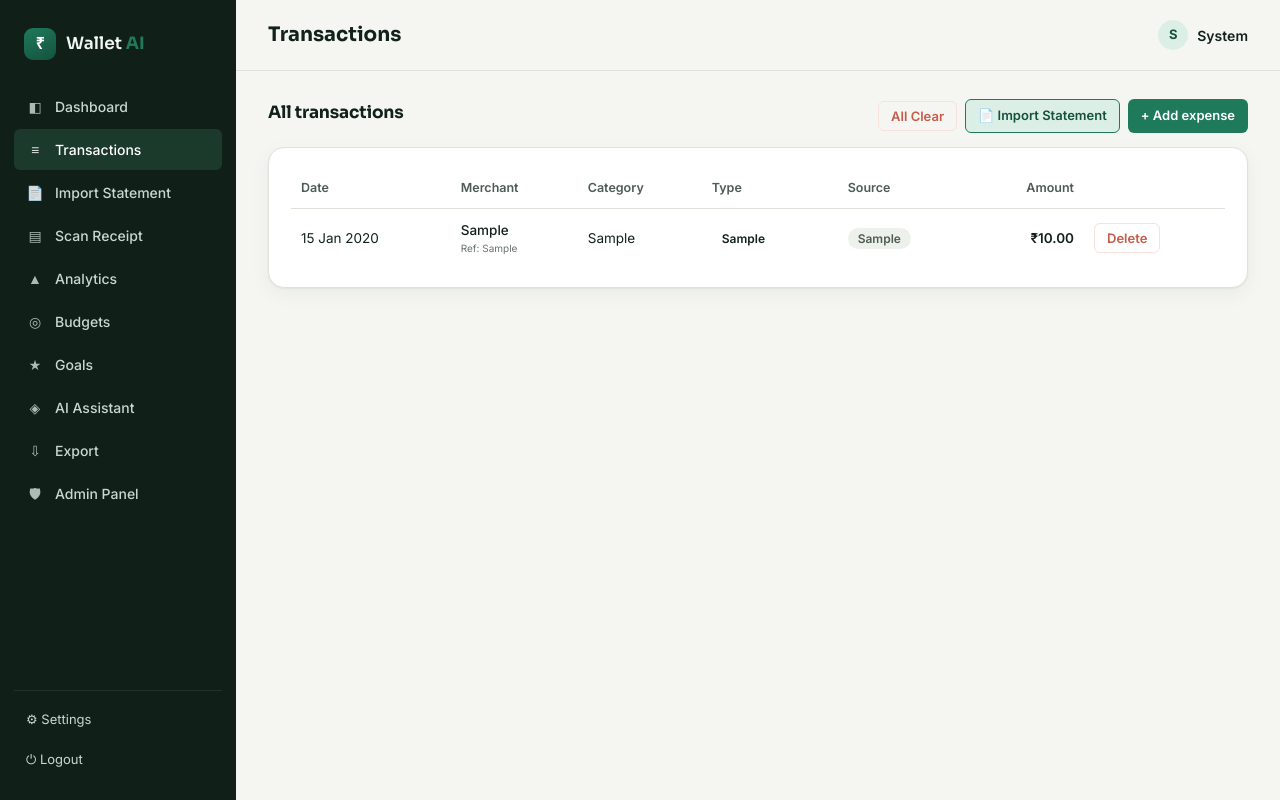
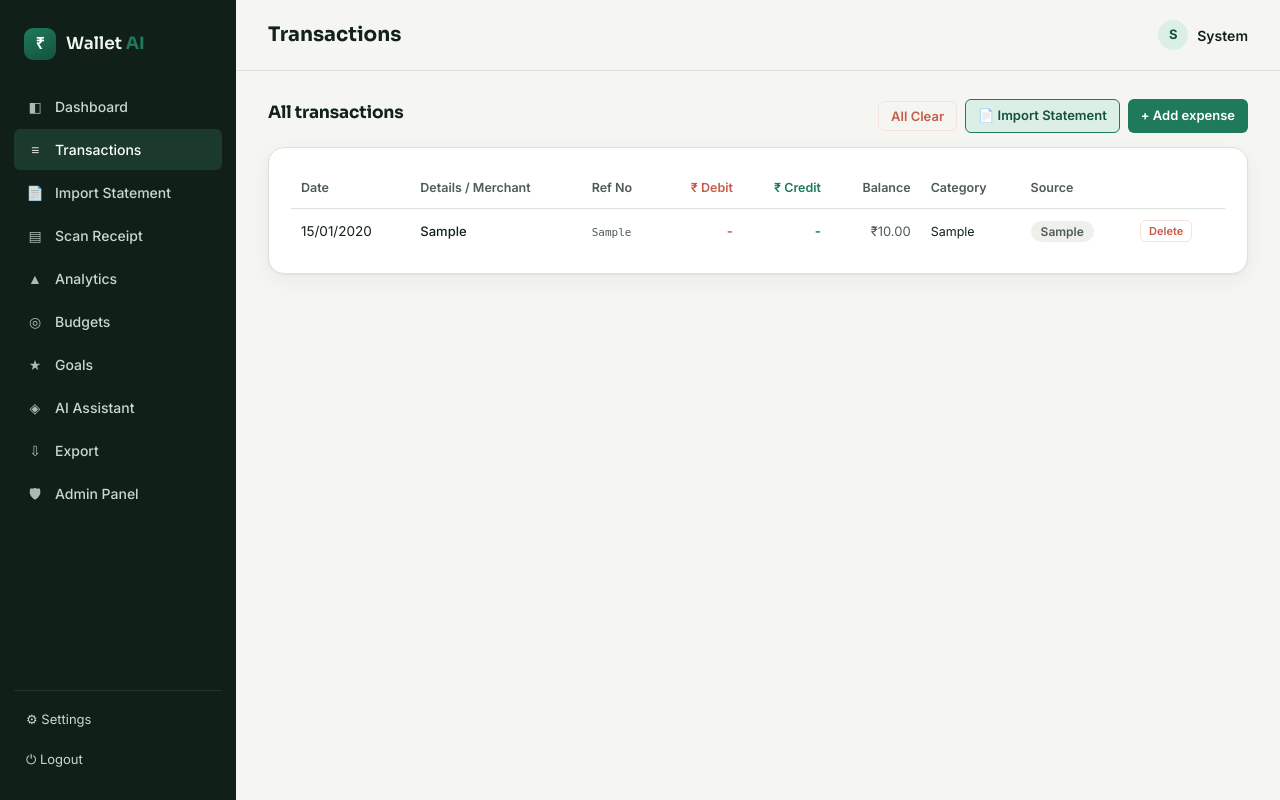
Before and after one commit to kart-8114/Wallet-AI, a Flask app: page /transactions in a window 1280 px wide. Run offline with Flask 3, Linux system fonts and the light colour scheme; the visitor is signed in with stand-in values (Sample User, id 1); tables that the repository leaves empty hold one stand-in row (values such as "Sample post"); some libraries are stand-ins or nearby versions.

Commit message:
feat: add multi-column bank statement parser and tabular Debit, Credit, Ref No, and Balance table view

```diff
--- a/app.py
+++ b/app.py
@@ -65,15 +65,20 @@ def create_app():
             try:
                 if "postgres" in engine_name:
                     db.session.execute(text("ALTER TABLE transactions ADD COLUMN IF NOT EXISTS reference VARCHAR(100);"))
+                    db.session.execute(text("ALTER TABLE transactions ADD COLUMN IF NOT EXISTS running_balance FLOAT;"))
                     db.session.execute(text("ALTER TABLE users ADD COLUMN IF NOT EXISTS mpin_hash VARCHAR(255);"))
                     db.session.execute(text("ALTER TABLE users ADD COLUMN IF NOT EXISTS theme VARCHAR(10) DEFAULT 'light';"))
                     db.session.commit()
                 elif "sqlite" in engine_name:
                     try:
                         db.session.execute(text("ALTER TABLE transactions ADD COLUMN reference VARCHAR(100);"))
-                        db.session.commit()
                     except Exception:
-                        db.session.rollback()
+                        pass
+                    try:
+                        db.session.execute(text("ALTER TABLE transactions ADD COLUMN running_balance FLOAT;"))
+                    except Exception:
+                        pass
+                    db.session.commit()
             except Exception as mig_err:
                 print(f"AUTO-MIGRATION NOTICE: {mig_err}")
                 db.session.rollback()
@@ -478,6 +483,11 @@ def register_routes(flask_app):
                 type_val = request.form.get(f"type_{i}") or "expense"
                 reference = (request.form.get(f"reference_{i}") or "").strip() or None
                 tag = (request.form.get(f"tag_{i}") or "").strip()
+                raw_bal = request.form.get(f"running_balance_{i}")
+                try:
+                    running_bal = float(raw_bal) if raw_bal is not None and raw_bal != "" else None
+                except ValueError:
+                    running_bal = None
 
                 # Duplicate Check
                 duplicate = None
@@ -509,6 +519,7 @@ def register_routes(flask_app):
                     date=txn_date,
                     source="statement",
                     reference=reference,
+                    running_balance=running_bal,
                 ))
 
         if txns_to_add:
--- a/models.py
+++ b/models.py
@@ -53,6 +53,7 @@ class Transaction(db.Model):
     date = db.Column(db.Date, default=dt.date.today, nullable=False)
     source = db.Column(db.String(20), default="manual")  # manual | ocr | ai | statement
     reference = db.Column(db.String(100), nullable=True, index=True)  # UPI Ref No for duplicate checks
+    running_balance = db.Column(db.Float, nullable=True)  # Statement running balance
     created_at = db.Column(db.DateTime, default=dt.datetime.utcnow)
 
     def to_dict(self):
@@ -66,6 +67,7 @@ class Transaction(db.Model):
             "date": self.date.isoformat(),
             "source": self.source,
             "reference": self.reference,
+            "running_balance": self.running_balance,
         }
 
 
--- a/templates/transactions.html
+++ b/templates/transactions.html
@@ -16,31 +16,52 @@
 </div>
 <div class="card">
   {% if txns %}
+  <div style="overflow-x: auto;">
     <table>
-    <thead><tr><th>Date</th><th>Merchant</th><th>Category</th><th>Type</th><th>Source</th><th style="text-align:right;">Amount</th><th></th></tr></thead>
+      <thead>
+        <tr>
+          <th>Date</th>
+          <th>Details / Merchant</th>
+          <th>Ref No</th>
+          <th style="text-align:right; color: var(--coral);">₹ Debit</th>
+          <th style="text-align:right; color: var(--emerald);">₹ Credit</th>
+          <th style="text-align:right;">Balance</th>
+          <th>Category</th>
+          <th>Source</th>
+          <th></th>
+        </tr>
+      </thead>
       <tbody>
       {% for t in txns %}
         <tr>
-        <td>{{ t.date.strftime('%d %b %Y') }}</td>
+          <td style="white-space: nowrap;">{{ t.date.strftime('%d/%m/%Y') }}</td>
           <td>
-          <div style="font-weight: 500;">{{ t.merchant or '—' }}</div>
-          {% if t.reference %}
-          <div style="font-size: 10px; color: var(--ink-soft); opacity: 0.85;">Ref: {{ t.reference }}</div>
-          {% endif %}
+            <div style="font-weight: 500; font-size: 13px;">{{ t.merchant or '—' }}</div>
           </td>
-        <td>{{ t.category }}</td>
-        <td><span class="pill pill-{{ t.type }}">{{ t.type }}</span></td>
+          <td>
+            <span style="font-size: 11px; font-family: monospace; color: var(--ink-soft);">{{ t.reference or '-' }}</span>
+          </td>
+          <td style="text-align:right; font-weight:600; color: var(--coral);">
+            {% if t.type == 'expense' %}₹{{ "%.2f"|format(t.amount) }}{% else %}-{% endif %}
+          </td>
+          <td style="text-align:right; font-weight:600; color: var(--emerald);">
+            {% if t.type == 'income' %}₹{{ "%.2f"|format(t.amount) }}{% else %}-{% endif %}
+          </td>
+          <td style="text-align:right; font-size: 13px; color: var(--ink-soft);">
+            {% if t.running_balance is not none %}₹{{ "%.2f"|format(t.running_balance) }}{% else %}-{% endif %}
+          </td>
+          <td><span style="font-size: 12.5px;">{{ t.category }}</span></td>
           <td><span class="pill pill-source">{{ t.source }}</span></td>
-        <td style="text-align:right; font-weight:600;">₹{{ "%.2f"|format(t.amount) }}</td>
           <td>
             <form method="POST" action="{{ url_for('delete_transaction', txn_id=t.id) }}" onsubmit="return confirm('Delete this transaction?');">
-            <button type="submit" class="btn btn-danger btn-sm">Delete</button>
+              <button type="submit" class="btn btn-danger btn-sm" style="padding: 3px 8px; font-size: 11px;">Delete</button>
             </form>
           </td>
         </tr>
       {% endfor %}
       </tbody>
     </table>
+  </div>
   {% else %}
   <div class="empty-state">
     <span class="big-num">≡</span>
```
Also changed, not shown: statement_parser.py (+29 -27 lines), templates/confirm_statement.html (+20 -16 lines). Lines whose indentation alone changed are shown as unchanged.
